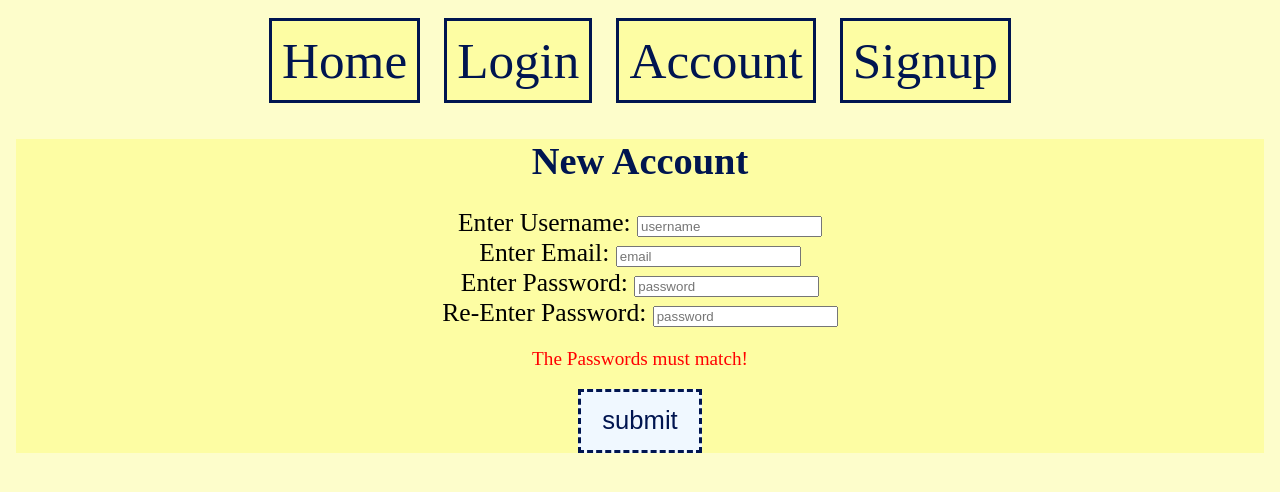
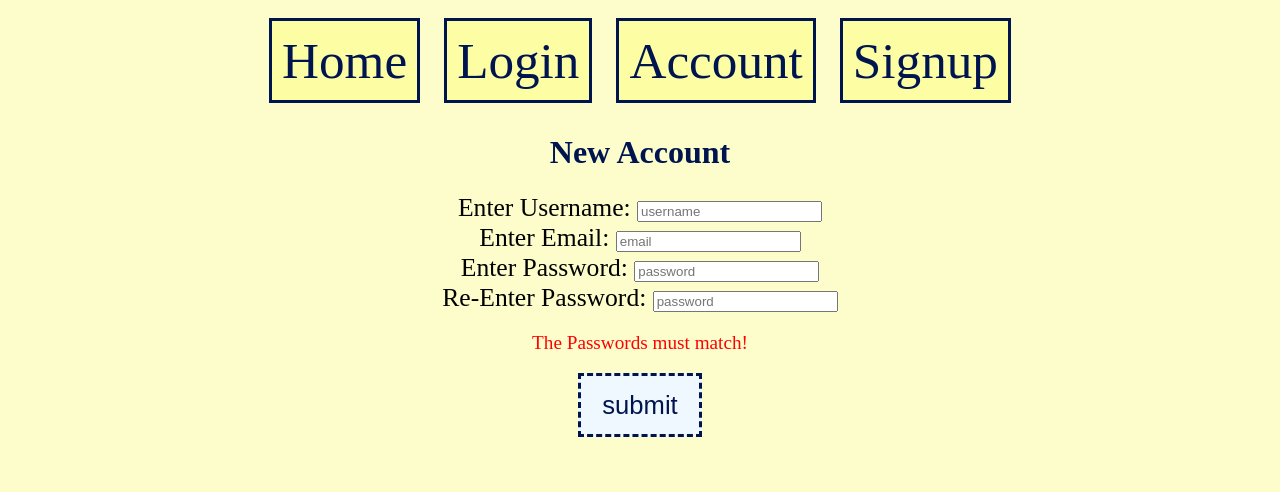
Before and after one commit to Thatcherwood/SnapDisco, a SvelteKit app in the folder SnapDisco/: page /signup in a window 1280 px wide. Shown: the top 492 px of the page. Built offline with nearby package versions, Linux system fonts and the light colour scheme.

Commit message:
globalize CSS

```diff
--- a/SnapDisco/src/app.html
+++ b/SnapDisco/src/app.html
@@ -6,7 +6,32 @@
 		<meta name="viewport" content="width=device-width" />
 		%sveltekit.head%
 	</head>
-	<body style="background-color: rgba(247, 247, 14, 0.212);" data-sveltekit-preload-data="hover">
+	<body style="background-color: rgba(247, 247, 14, 0.212)" data-sveltekit-preload-data="hover">
 		<div style="display: contents">%sveltekit.body%</div>
 	</body>
 </html>
+
+<style>
+	:global(body) {
+		background-color: rgba(253, 253, 203);
+	}
+
+	h1 {
+		color: rgb(0, 21, 80);
+		text-align: center;
+	}
+
+	p {
+		color: rgb(0, 21, 80);
+		text-align: center;
+	}
+
+	#btn {
+		color: rgb(0, 21, 80);
+		background-color: aliceblue;
+		width: 10%;
+		height: 5vw;
+		font-size: 2vw;
+		border: dashed;
+	}
+</style>
--- a/SnapDisco/src/lib/components/Header.svelte
+++ b/SnapDisco/src/lib/components/Header.svelte
@@ -26,10 +26,6 @@
     display: inline-block;
   }
 
-  a + a {
-    margin-left: 1rem;
-  }
-
   .active{
     font-weight: bold;
   }
--- a/SnapDisco/src/lib/components/styles/style.css
+++ /dev/null
@@ -1,11 +0,0 @@
-	body {
-		background-color: rgba(247, 247, 14, 0.212);
-	}
-
-	h1 {
-		color: rgb(0, 21, 80);
-	}
-
-	p {
-		color: rgb(0, 21, 80);
-	}
--- a/SnapDisco/src/routes/+page.svelte
+++ b/SnapDisco/src/routes/+page.svelte
@@ -17,22 +17,10 @@
 	</div>
 </body>
 
+
 <style>
-	body {
-		background-color: rgba(247, 247, 14, 0.212);
-	}
 
-	h1 {
-		color: rgb(0, 21, 80);
-		text-align: center;
-	}
-
-	p {
-		color: rgb(0, 21, 80);
-		text-align: center;
-	}
-
-	.bigUploadBtn {
+		.bigUploadBtn {
 		background-color: aliceblue;
 		color: rgb(0, 21, 80);
 		border-style: dashed;
@@ -42,4 +30,5 @@
 		display: inline-block;
 		text-decoration: none;
 	}
+
 </style>
--- a/SnapDisco/src/routes/account/+page.svelte
+++ b/SnapDisco/src/routes/account/+page.svelte
@@ -29,20 +29,6 @@
 </body>
 
 <style>
-	body {
-		background-color: rgba(247, 247, 14, 0.212);
-	}
-
-	h1 {
-		color: rgb(0, 21, 80);
-		text-align: center;
-	}
-
-	p {
-		color: rgb(0, 21, 80);
-		text-align: center;
-	}
-
 	.tablelocation {
 		text-align: center;
 	}
--- a/SnapDisco/src/routes/login/+page.svelte
+++ b/SnapDisco/src/routes/login/+page.svelte
@@ -1,13 +1,12 @@
 <script>
+	import { enhance } from '$app/forms';
+</script>
 
-	import { enhance } from "$app/forms";
-
-</script>
 <body>
 	<form method="POST" use:enhance>
 		<label>
 			Email
-			<input name="email" type="email" placeholder="email" required/>
+			<input name="email" type="email" placeholder="email" required />
 		</label>
 		<br />
 		<br />
@@ -15,23 +14,13 @@
 			Password
 			<input name="password" type="password" placeholder="password" required />
 		</label>
-		<button>Log in</button>
+		<button id="btn">Log in</button>
 	</form>
 </body>
 
 <style>
-	body {
-		background-color: rgba(247, 247, 14, 0.212);
-	}
-
 	form {
 		text-align: center;
 		font-size: 2vw;
 	}
-
-	button {
-		color: rgb(0, 21, 80);
-		background-color: aliceblue;
-		border: dashed;
-	}
 </style>
--- a/SnapDisco/src/routes/signup/+page.svelte
+++ b/SnapDisco/src/routes/signup/+page.svelte
@@ -49,25 +49,11 @@
 			</label>
 			<p id="match-password">The Passwords must match!</p>
 
-			<input id="submission-button" type="submit" value="submit" />
+			<input id="btn" type="submit" value="submit" />
 	</form>
 </body>
 
 <style>
-	body {
-		background-color: rgba(247, 247, 14, 0.212);
-	}
-
-	h1 {
-		color: rgb(0, 21, 80);
-		text-align: center;
-		font-size: 3vw;
-	}
-
-	p {
-		color: rgb(0, 21, 80);
-		font-size: 2vw;
-	}
 
 	form {
 		text-align: center;
@@ -80,12 +66,5 @@
 		font-size: 1.5vw;
 	}
 
-	#submission-button {
-		color: rgb(0, 21, 80);
-		background-color: aliceblue;
-		width: 10%;
-		height: 5vw;
-		font-size: 2vw;
-		border: dashed;
-	}
+
 </style>
```
